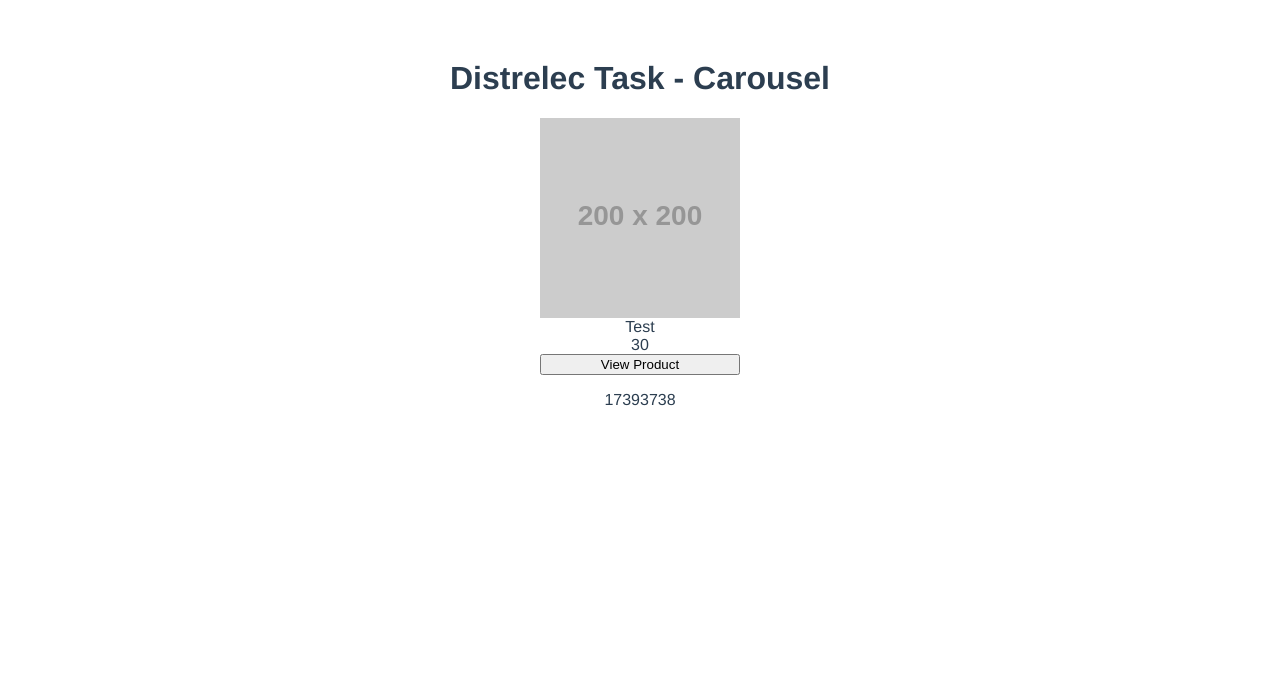
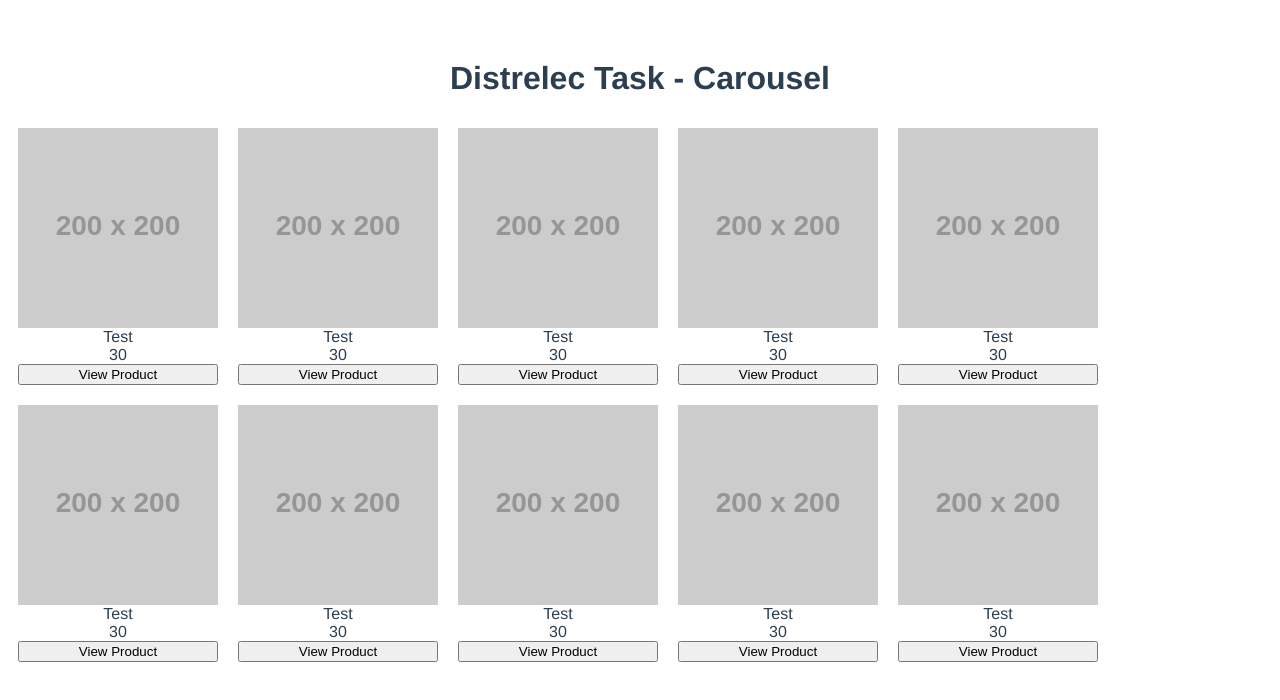
Before and after one commit to PatrickWhitehouse/Vue-Carousel, a Vue app in the folder carousel/: page / in a window 1280 px wide. Shown: the top 700 px of the page. Built offline with nearby package versions, Linux system fonts and the light colour scheme.

Commit message:
add v-for inside component

```diff
--- a/carousel/src/App.vue
+++ b/carousel/src/App.vue
@@ -1,9 +1,9 @@
 <template>
   <div id="app">
     <h1>Distrelec Task - Carousel</h1>
-    <Product name="Test" price="30" url="lorem"/>
-    <p>{{products[0].code}}</p>
-
+    <div class="products">
+      <Product v-for="product in products" :key="product.code" name="Test" price="30" url="lorem"/>
+    </div>
   </div>
 </template>
 
--- a/carousel/src/components/Product.vue
+++ b/carousel/src/components/Product.vue
@@ -18,10 +18,18 @@ export default {
 }
 </script>
 
-<style lang="scss" scoped>
+<style lang="scss">
+
 /* Product wrapper */
+.products{
+    display: flex;
+    flex-wrap: wrap;
+}
+
+/* Products*/
 .product{
     display: inline-flex;
     flex-direction: column;
+    padding: 10px;
 }
 </style>
```
